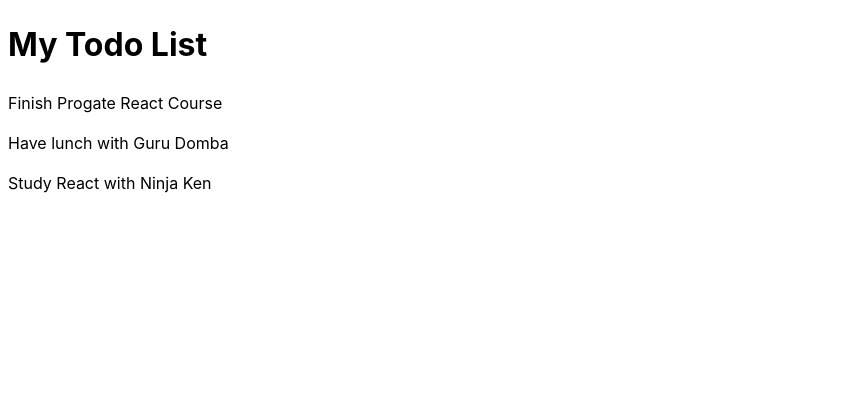
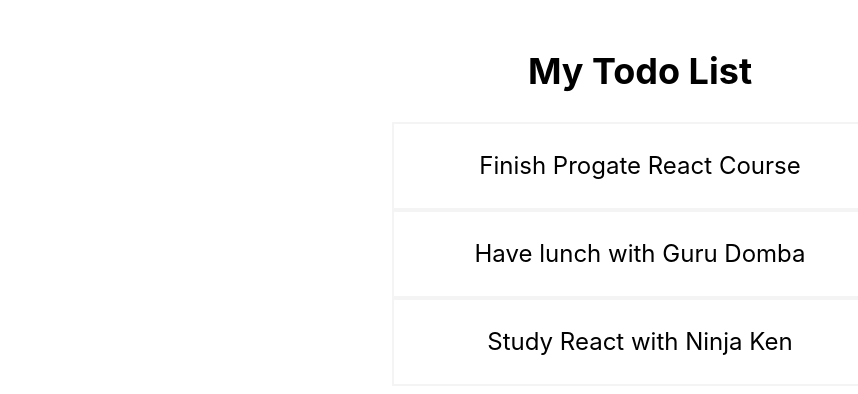
Before and after one commit to violitaandriana/progate-todo-app, a React (Vite) app: page / in a window 1280 px wide. Shown: the top 394 px of the page, without its empty margins (0-858 px from the left). Built offline with nearby package versions, Linux system fonts and the light colour scheme.

Commit message:
Add CSS to components

```diff
--- a/src/App.jsx
+++ b/src/App.jsx
@@ -23,11 +23,21 @@
   console.log(todos);
 
   return (
-    <div>
-      <h1>My Todo List</h1>
+    <div style={styles.container}>
+      <h1 style={styles.title}>My Todo List</h1>
       <Todos todos={todos} />
     </div>
   );
 }
 
+const styles = {
+  container: {
+    textAlign: 'center',
+    padding: '12px',
+  },
+  title: {
+    fontSize: '36px',
+  }
+}
+
 export default App;
--- a/src/components/TodoItem.jsx
+++ b/src/components/TodoItem.jsx
@@ -1,4 +1,15 @@
 /* eslint-disable react/prop-types */
 export default function TodoItem({ todo }) {
-  return <p>{todo.title}</p>;
+  return (
+    <div style={styles.todoItem}>
+    <p>{todo.title}</p>
+  </div>
+  );
 }
+
+const styles = {
+  todoItem: {
+    border: '2px solid #f4f4f4',
+    fontSize: '24px',
+  },
+}
--- a/src/components/Todos.jsx
+++ b/src/components/Todos.jsx
@@ -3,10 +3,17 @@
 
 export default function Todos({ todos }) {
   return (
-    <div>
-      {todos.map((todo) => (
-        <TodoItem key={todo.id} todo={todo} />
-      ))}
+    <div style={styles.container}>
+      {todos.map((todo) => {
+        return <TodoItem key={todo.id} todo={todo} />;
+      })}
     </div>
   );
 }
+
+const styles = {
+  container: {
+    width: "40%",
+    margin: "0 auto",
+  },
+};
```
